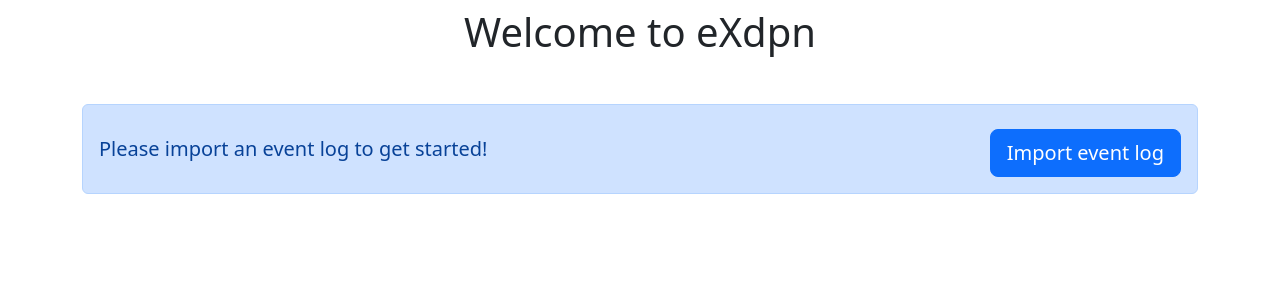
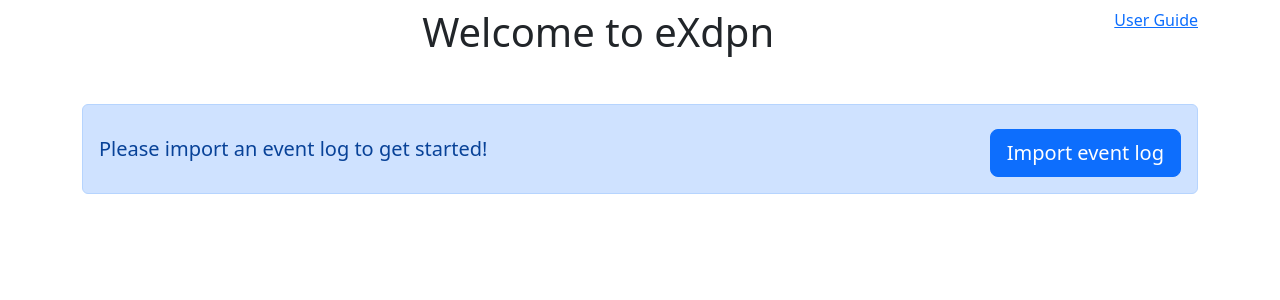
Before and after one commit to aarkue/eXdpn, a Flask app: page / in a window 1280 px wide. Shown: the top 300 px of the page. Run offline with Flask 2, Linux system fonts and the light colour scheme.

Commit message:
Added link to user guide to UI

```diff
--- a/ui/templates/index.html
+++ b/ui/templates/index.html
@@ -41,6 +41,7 @@
         }
     </script>
     <div class="container mt-2">
+        <a href="https://aarkue.github.io/eXdpn/exdpn.html#user-guide" style="float: right;">User Guide</a>
         <h1 class="text-center mb-5">Welcome to eXdpn</h1>
 
         <div class="alert alert-danger" style="display: none" role="alert" id="alert">
```
